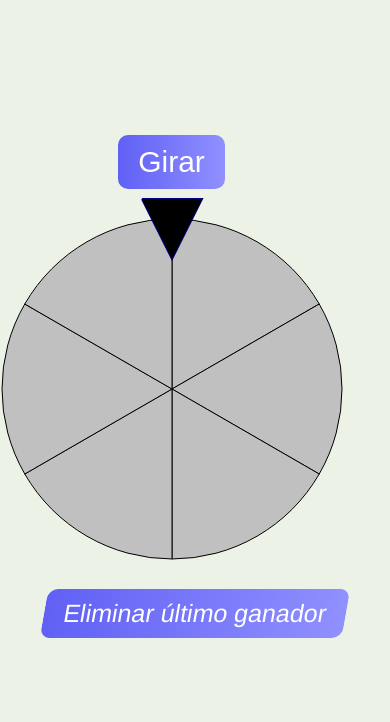
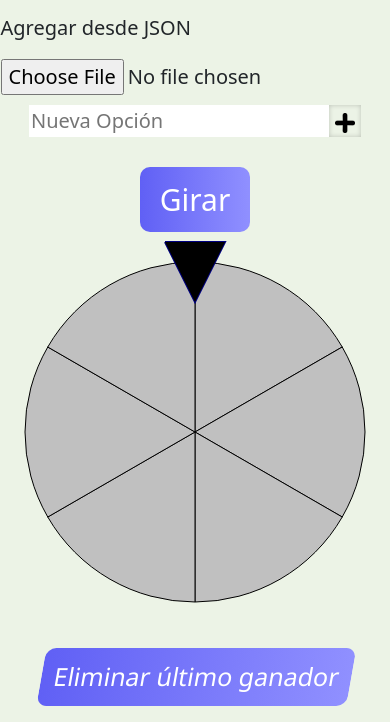
Before and after one commit to Kerro16/Ruleta, a plain HTML site: page index.html in a window 390 px wide. Shown: the part 209-931 px from the top of the page. Before the commit the page ends 855 px from the top, so only its background shows below. Drawn offline with nearby package versions, Linux system fonts and the light colour scheme.

Commit message:
Se agrego Bootstrap para que sea responsive

```diff
--- a/index.html
+++ b/index.html
@@ -5,6 +5,7 @@
     <meta name="viewport" content="width=device-width, initial-scale=1.0" />
     <meta http-equiv="X-UA-Compatible" content="ie=edge" />
     <link rel="stylesheet" href="styles.css">
+    <link href="https://cdn.jsdelivr.net/npm/bootstrap@5.3.3/dist/css/bootstrap.min.css" rel="stylesheet" integrity="sha384-QWTKZyjpPEjISv5WaRU9OFeRpok6YctnYmDr5pNlyT2bRjXh0JMhjY6hW+ALEwIH" crossorigin="anonymous">
     <script src="https://cdn.jsdelivr.net/npm/js-confetti@latest/dist/js-confetti.browser.js"></script>
     <script src="js/TweenMax.min.js"></script>
     <script src="js/Winwheel.min.js"></script>
@@ -17,8 +18,9 @@
     <div class="ganador">
       <p></p>
     </div>
-    <div class="container">
-      <div class="content">
+    <div class="principal">
+      <div class="row mb-3">
+        <div class="col-md-4 d-flex justify-content-center align-items-center">
           <div class="nuevaopcion">
             <div class="file-upload">
               <p>Agregar desde JSON</p>
@@ -29,8 +31,8 @@
               <button class="addbtn" onclick="agregarOpcion()"><img src="image/add.png" alt="Agregar"></button>
             </div>
           </div>
-
-
+        </div>
+        <div class="col-md-4 d-flex justify-content-center align-items-center">
           <div class="ruleta">
             <div class="btngirar">
               <input type="button" value="Girar" onclick="Iniciar();" />
@@ -38,13 +40,18 @@
             <canvas id="canvas" height="400" width="400"></canvas>
             <script src="js/functions.js"></script>
           </div>
+        </div>
+        <div class="col-md-4 d-flex justify-content-center align-items-center">
           <div id="opciones">
             <!-- Aquí se mostrarán las opciones agregadas -->
           </div>
         </div>
       </div>
+    </div>
     <div class="ultimoganador">
+      <div class="row mb-3 d-flex justify-content-center">
         <button class= "ganadorbtn" id="btnUltimoGanador" onclick="eliminarUltimoGanador()">Eliminar último ganador</button>
+      </div>
     </div>
   </body>
 </html>
--- a/js/functions.js
+++ b/js/functions.js
@@ -234,6 +234,12 @@ function cargarOpcionesDesdeArchivo(event) {
   reader.readAsText(file);
 }
 
+document.getElementById("nuevaOpcion").addEventListener("keypress", function(event) {
+  if (event.key === "Enter") {
+      event.preventDefault();
+      agregarOpcion();
+  }
+});
 
 
 
--- a/styles.css
+++ b/styles.css
@@ -23,11 +23,13 @@ body {
     align-items: center;
   }
 
-  .nuevaopcion {
-    display: flex;
-    flex-direction: column;
-    justify-content: center;
-    align-items: center;
+  .nuevaopcion{
+    padding-right: 200px;
+  }
+
+  .file-upload{
+    padding-bottom: 10px;
+    padding-left: 70px;
   }
 
   #opciones {
@@ -91,8 +93,11 @@ body {
 .ultimoganador {
     display: flex;
     justify-content: center;
+    align-items: center;
     transform: skew(-10deg);
   }
+
+
 
 .ganadorbtn {
 
@@ -104,14 +109,6 @@ body {
     border-radius: 10px;
   }
 
-  .file-upload {
-    display: flex;
-    flex-direction: column;
-    justify-content: center;
-    align-items: center;
-    margin-bottom: 10px;
-    transition: transform 0.3s ease-in-out;
-  }
 
   .file-upload:hover {
     transform: scale(1.1);
@@ -139,3 +136,29 @@ body {
     border-radius: 10px;
 
 }
+
+
+.principal {
+  display: flex;
+  justify-content: center;
+  align-items: center;
+}
+
+@media (max-width: 768px) {
+  /* Estilos para pantallas de celulares */
+  .file-upload {
+    padding-left: 0;
+  }
+
+  .option-input {
+    flex-direction: row;
+    align-items: center;
+  }
+
+  .nuevaopcion {
+
+    padding-right: 0;
+    padding-bottom: 30px;
+
+  }
+}
```
Lines whose indentation alone changed are shown as unchanged.
